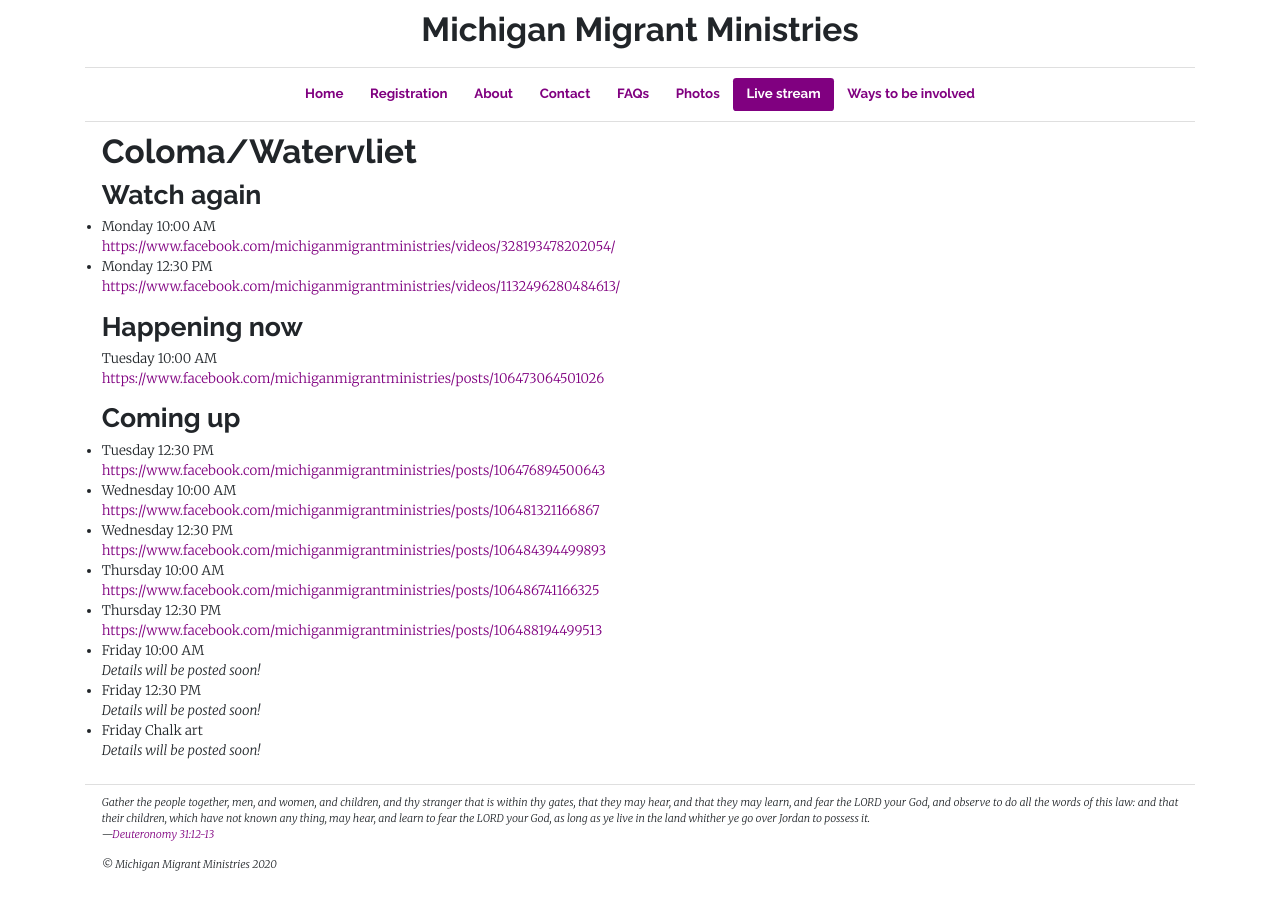
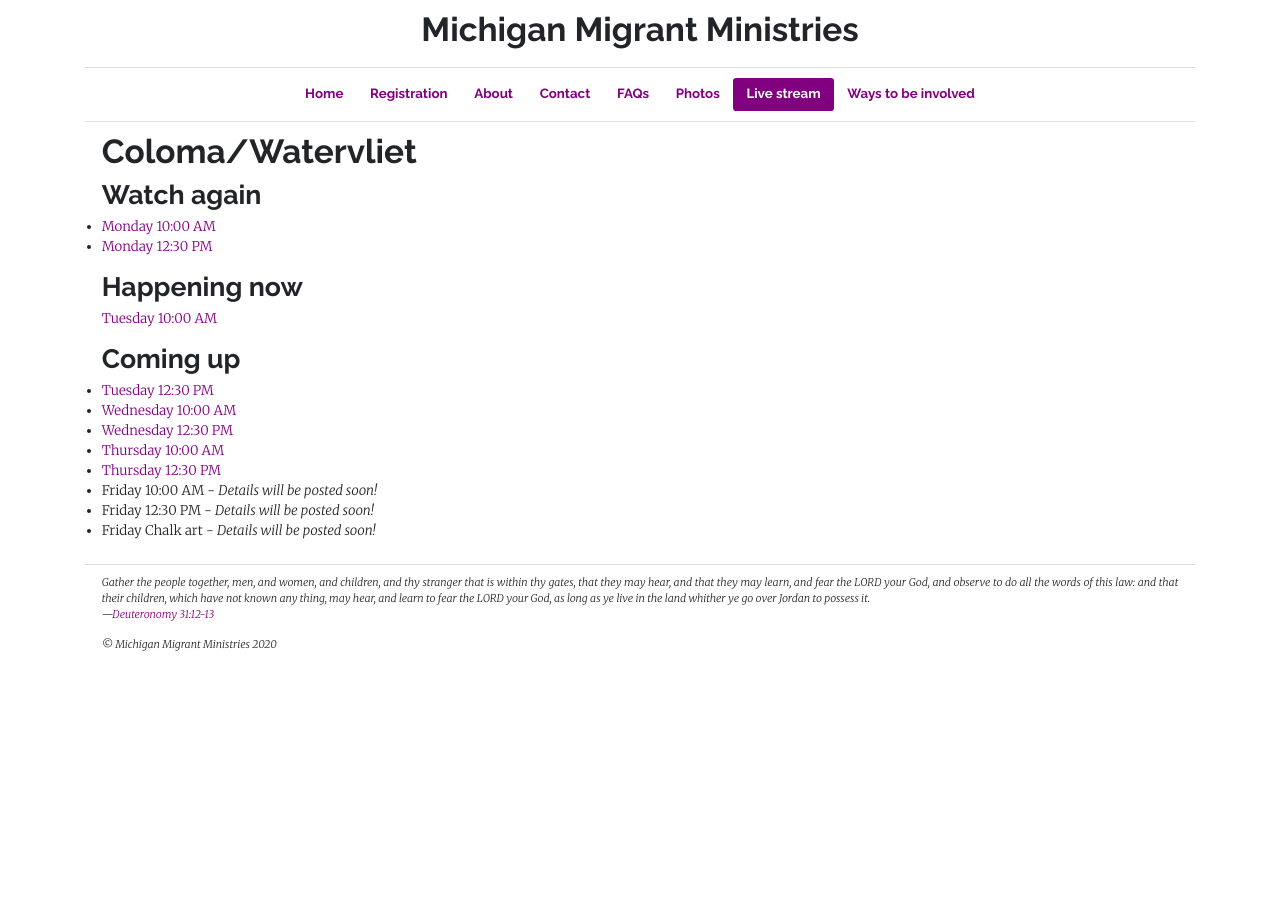
Before and after one commit to michigan-migrant-ministries/website, a Jekyll site: the page built from _pages/live-stream.html, in a window 1280 px wide. Built offline with Jekyll 4.4.1, drawn with Linux system fonts in a browser that asks for light colours.

Commit message:
Make times be the links

```diff
--- a/_pages/live-stream.html
+++ b/_pages/live-stream.html
@@ -11,12 +11,10 @@
 </h2>
 <ul>
   <li>
-    Monday 10:00 AM<br/>
-    <a target="_blank" href="https://www.facebook.com/michiganmigrantministries/videos/328193478202054/">https://www.facebook.com/michiganmigrantministries/videos/328193478202054/</a>
+    <a target="_blank" href="https://www.facebook.com/michiganmigrantministries/videos/328193478202054/">Monday 10:00 AM</a>
   </li>
   <li>
-    Monday 12:30 PM<br/>
-    <a target="_blank" href="https://www.facebook.com/michiganmigrantministries/videos/1132496280484613/">https://www.facebook.com/michiganmigrantministries/videos/1132496280484613/</a>
+    <a target="_blank" href="https://www.facebook.com/michiganmigrantministries/videos/1132496280484613/">Monday 12:30 PM</a>
   </li>
 </ul>
 
@@ -24,8 +22,7 @@
   Happening now
 </h2>
 <p>
-  Tuesday 10:00 AM<br/>
-  <a target="_blank" href="https://www.facebook.com/michiganmigrantministries/posts/106473064501026">https://www.facebook.com/michiganmigrantministries/posts/106473064501026</a>
+  <a target="_blank" href="https://www.facebook.com/michiganmigrantministries/posts/106473064501026">Tuesday 10:00 AM</a>
 </p>
 
 <h2>
@@ -33,35 +30,27 @@
 </h2>
 <ul>
   <li>
-    Tuesday 12:30 PM<br/>
-    <a target="_blank" href="https://www.facebook.com/michiganmigrantministries/posts/106476894500643">https://www.facebook.com/michiganmigrantministries/posts/106476894500643</a>
+    <a target="_blank" href="https://www.facebook.com/michiganmigrantministries/posts/106476894500643">Tuesday 12:30 PM</a>
   </li>
   <li>
-    Wednesday 10:00 AM<br/>
-    <a target="_blank" href="https://www.facebook.com/michiganmigrantministries/posts/106481321166867">https://www.facebook.com/michiganmigrantministries/posts/106481321166867</a>
+    <a target="_blank" href="https://www.facebook.com/michiganmigrantministries/posts/106481321166867">Wednesday 10:00 AM</a>
   </li>
   <li>
-    Wednesday 12:30 PM<br/>
-    <a target="_blank" href="https://www.facebook.com/michiganmigrantministries/posts/106484394499893">https://www.facebook.com/michiganmigrantministries/posts/106484394499893</a>
+    <a target="_blank" href="https://www.facebook.com/michiganmigrantministries/posts/106484394499893">Wednesday 12:30 PM</a>
   </li>
   <li>
-    Thursday 10:00 AM<br/>
-    <a target="_blank" href="https://www.facebook.com/michiganmigrantministries/posts/106486741166325">https://www.facebook.com/michiganmigrantministries/posts/106486741166325</a>
+    <a target="_blank" href="https://www.facebook.com/michiganmigrantministries/posts/106486741166325">Thursday 10:00 AM</a>
   </li>
   <li>
-    Thursday 12:30 PM<br/>
-    <a target="_blank" href="https://www.facebook.com/michiganmigrantministries/posts/106488194499513">https://www.facebook.com/michiganmigrantministries/posts/106488194499513</a>
+    <a target="_blank" href="https://www.facebook.com/michiganmigrantministries/posts/106488194499513">Thursday 12:30 PM</a>
   </li>
   <li>
-    Friday 10:00 AM<br/>
-    <i>Details will be posted soon!</i>
+    Friday 10:00 AM - <i>Details will be posted soon!</i>
   </li>
   <li>
-    Friday 12:30 PM<br/>
-    <i>Details will be posted soon!</i>
+    Friday 12:30 PM - <i>Details will be posted soon!</i>
   </li>
   <li>
-    Friday Chalk art<br/>
-    <i>Details will be posted soon!</i>
+    Friday Chalk art - <i>Details will be posted soon!</i>
   </li>
 </ul>
```
